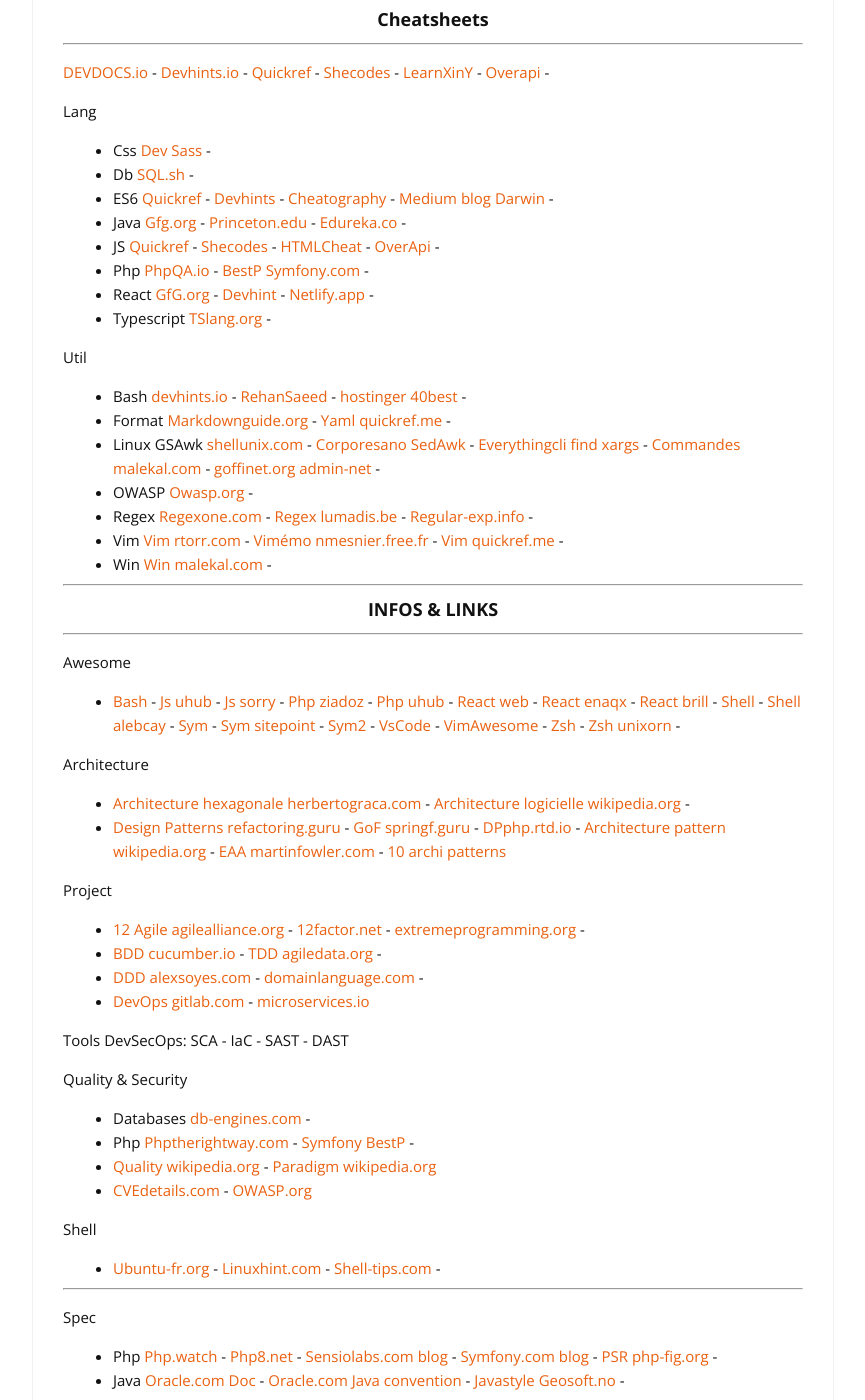
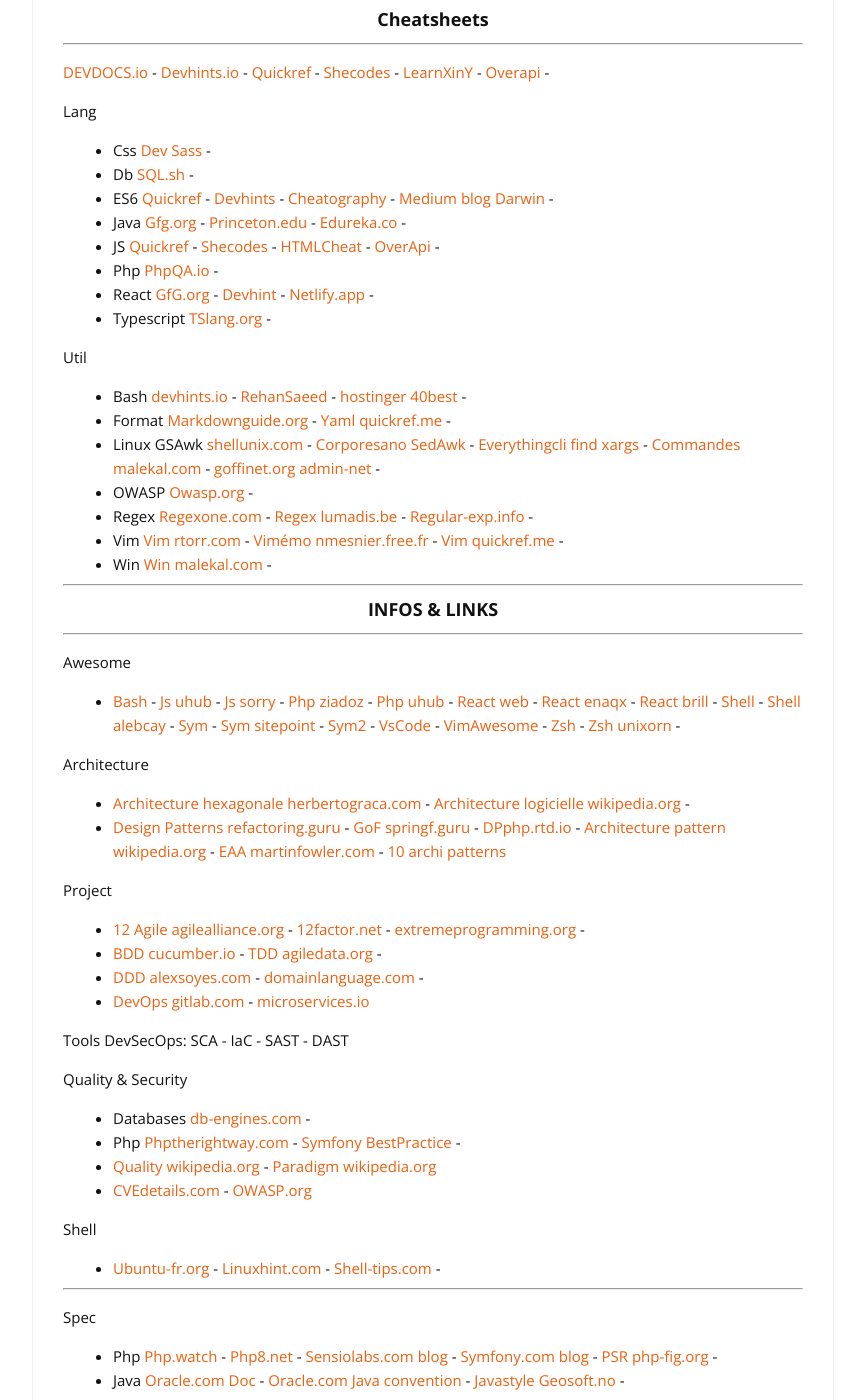
Before and after one commit to cylmat/cylmat.github.io, a Jekyll site: the page built from _pages/USEFUL.md, in a window 1280 px wide and 1400 px high, scrolled down 1974 px. Shown: the whole window, without its empty margins (207-1072 px from the left). Built offline with Jekyll 4.4.1, drawn with Linux system fonts in a browser that asks for light colours; nearby versions of some CDN libraries.

Commit message:
Update USEFUL.md

```diff
--- a/_pages/USEFUL.md
+++ b/_pages/USEFUL.md
@@ -93,7 +93,7 @@
 - ES6 [Quickref](https://quickref.me/es6.html) - [Devhints](https://devhints.io/es6) - [Cheatography](https://cheatography.com/romansemko/cheat-sheets/ecmascript-6-es6) - [Medium blog Darwin](https://medium.com/edonec/ecmascript-cheatsheet-the-darwin-theory-of-javascript-90fabc23df4c) -
 - Java [Gfg.org](https://www.geeksforgeeks.org/java-cheat-sheet) - [Princeton.edu](https://introcs.cs.princeton.edu/java/11cheatsheet/) - [Edureka.co](https://www.edureka.co/blog/cheatsheets/java-cheat-sheet/) -
 - JS [Quickref](https://quickref.me/javascript.html) - [Shecodes](http://cheatsheets.shecodes.io/javascript) - [HTMLCheat](https://htmlcheatsheet.com/js) - [OverApi](https://overapi.com/javascript) -
-- Php [PhpQA.io](https://phpqa.io) - [BestP Symfony.com](https://symfony.com/doc/current/best_practices.html) -
+- Php [PhpQA.io](https://phpqa.io) -
 - React [GfG.org](https://www.geeksforgeeks.org/react-cheat-sheet/) - [Devhint](https://devhints.io/react) - [Netlify.app](https://react-typescript-cheatsheet.netlify.app) -
 - Typescript [TSlang.org](https://www.typescriptlang.org/cheatsheets) -
 
@@ -128,7 +128,7 @@
 
 Quality & Security
 * Databases [db-engines.com](https://db-engines.com/en/articles) -
-* Php [Phptherightway.com](https://phptherightway.com) - [Symfony BestP](https://symfony.com/doc/current/best_practices.html) -
+* Php [Phptherightway.com](https://phptherightway.com) - [Symfony BestPractice](https://symfony.com/doc/current/best_practices.html) -
 * [Quality wikipedia.org](https://fr.wikipedia.org/wiki/Qualit%C3%A9_logicielle) - [Paradigm wikipedia.org](https://fr.m.wikipedia.org/wiki/Paradigme_(programmation))
 * [CVEdetails.com]([cvedetails.com](https://www.cvedetails.com)) - [OWASP.org](https://owasp.org)
 
```
